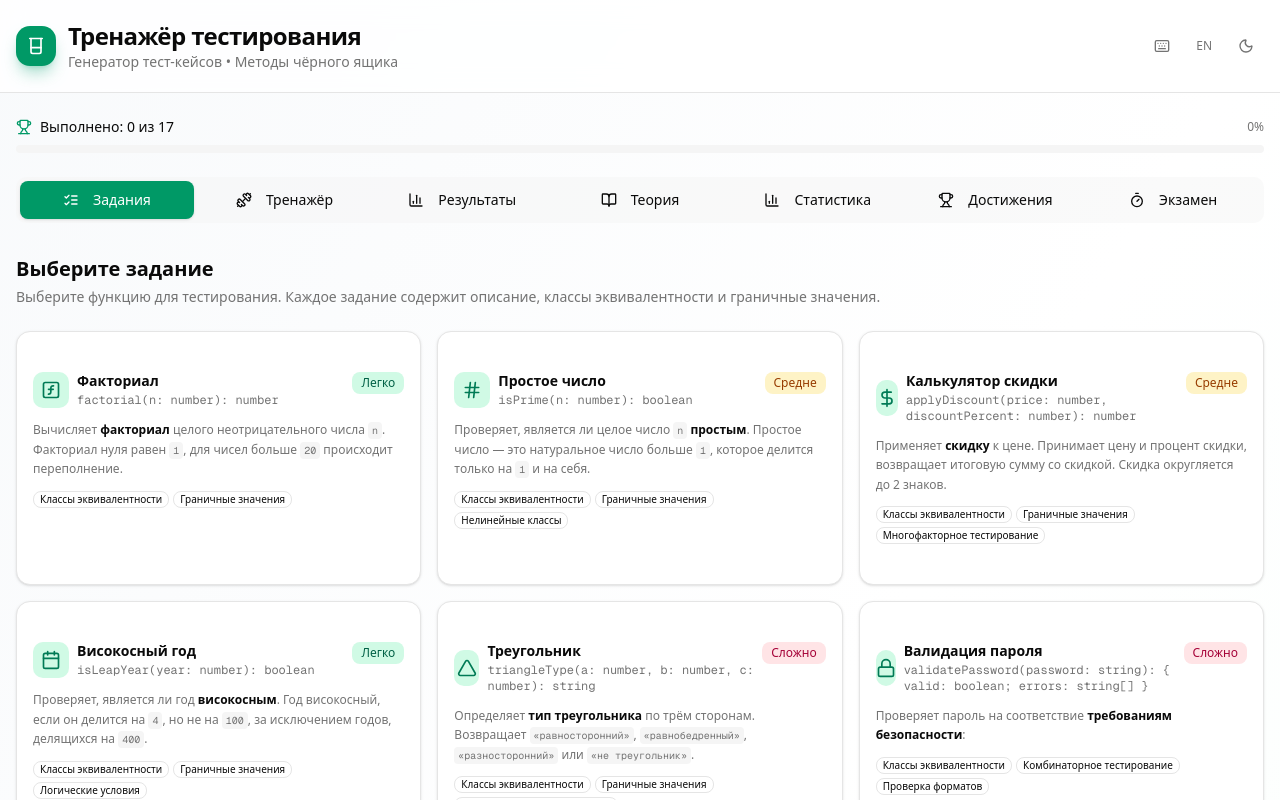
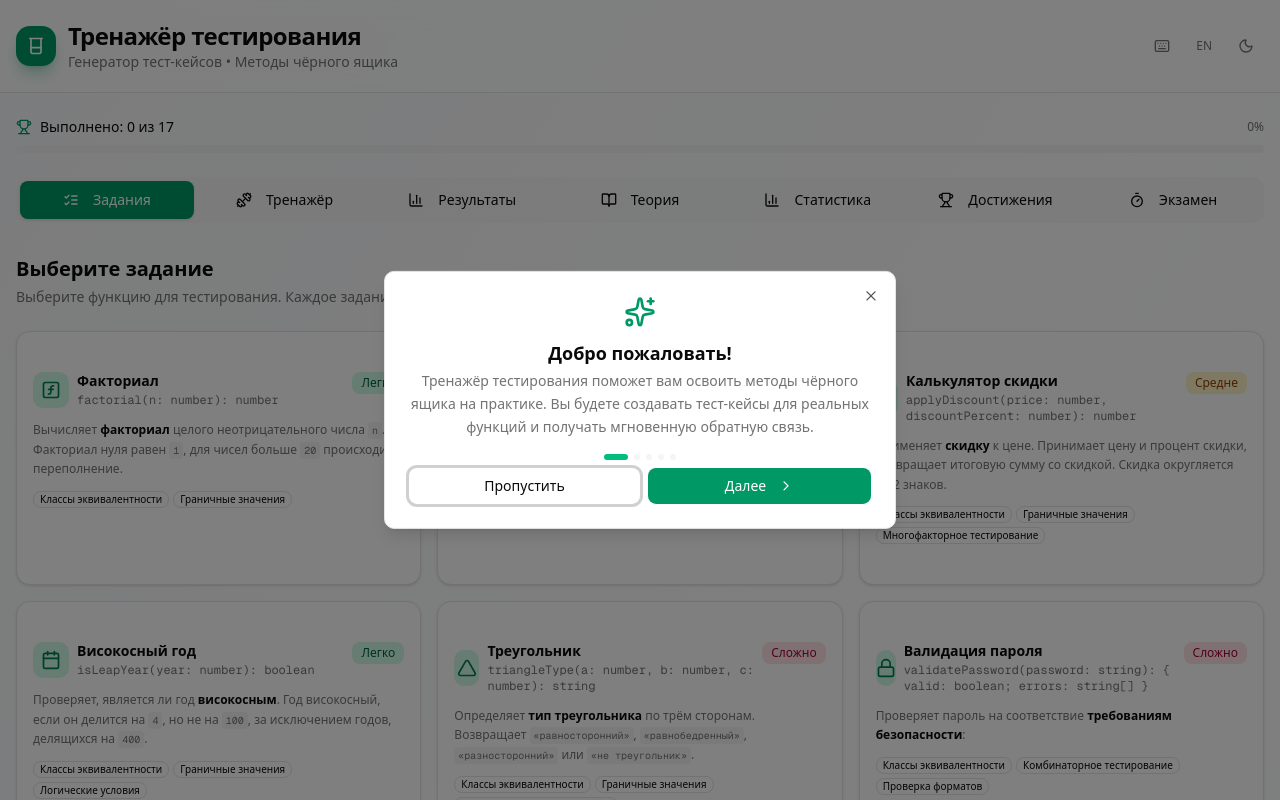
Before and after one commit to QuadDarv1ne/test-trainer, a Next.js app: page / in a window 1280 px wide. Shown: the top 800 px of the page. Built offline with nearby package versions, Linux system fonts and the light colour scheme.

Commit message:
feat: enable onboarding welcome tour for new users
The Onboarding component was fully built but never rendered in the app.
New users now see a 5-step welcome dialog explaining how to use the trainer.

```diff
--- a/src/app/page.tsx
+++ b/src/app/page.tsx
@@ -13,6 +13,7 @@ import { TheoryTab } from "@/components/theory-tab";
 import { StatisticsPanel } from "@/components/statistics-panel";
 import { AchievementsPanel } from "@/components/achievements-panel";
 import { ExamMode } from "@/components/exam-mode";
+import { Onboarding } from "@/components/onboarding";
 import { AppFooter } from "@/components/app-footer";
 
 export default function Home() {
@@ -90,6 +91,7 @@ export default function Home() {
       </main>
 
       <AppFooter />
+      <Onboarding />
     </div>
   );
 }
```
